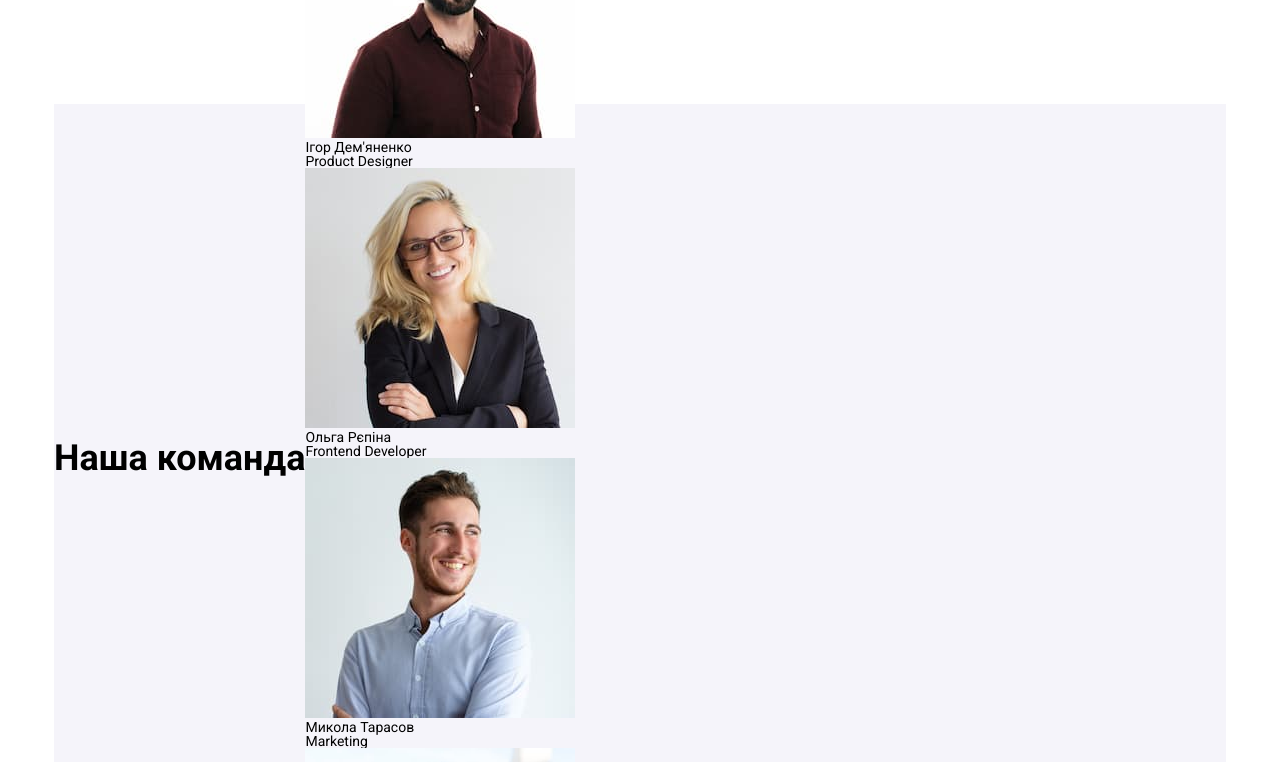
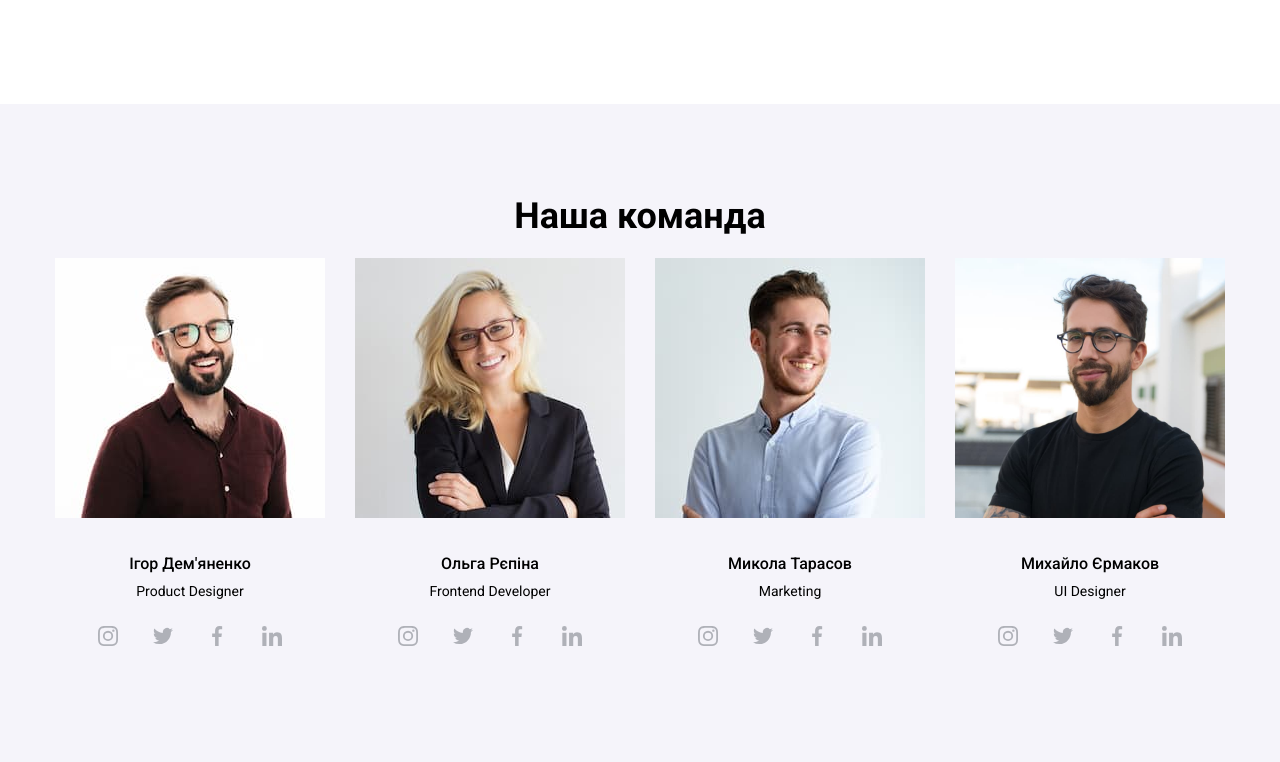
Before and after one commit to nerovnia/goit-markup-hw-01, a plain HTML site: page index.html in a window 1280 px wide. Shown: the part 1496-2258 px from the top of the page. Drawn offline with Linux system fonts and the light colour scheme.

Commit message:
Completed department section

```diff
--- a/css/style.css
+++ b/css/style.css
@@ -19,6 +19,11 @@ body {
 h2 {
   font-size: 36px;
   font-weight: 700;
+}
+
+h3 {
+  font-size: 16px;
+  font-weight: 500;
 }
 
 header {
@@ -246,12 +251,58 @@ nav a:active {
   width: 100%;
   height: 708px;
   background-color: var(--section-accent-bg-color);
+  text-align: center;
+}
+
+.department .wrapper{
+  display: flex;
+  flex-direction: column;
+  justify-content: center;
+}
+
+.department h2 {
+  margin-top: 94px;
+  text-align: center;
+}
+
+.department ul {
+  width: 100%;
+  height: 100%;
+  display: flex;
+  flex-direction: row;
+  justify-content: space-between;
+}
+
+.department ul ul{
+  width: 208px;
+  height: 44px;
+  padding: 16px 32px;
+}
+
+.department ul ul li{
+  width: 44px;
+  height: 44px;
+  display: flex;
+  justify-content: center;
+  align-items: center;
+}
+
+.department ul ul li:hover {
+  background-image: url(../images/vector/logo-soc-bg.svg);
+}
+
+.department ul ul img:hover {
+  cursor: pointer;
 }
 
 
+.department img {
+  padding: 24px 0;
+}
 
-
-
+.department h3 {
+  padding: 12px 0;
+}
 
 
 
--- a/index.html
+++ b/index.html
@@ -106,30 +106,56 @@
         </li>
       </ul>
     </section>
-    <section class="wrapper department">
+    <section class="department">
+      <div class="wrapper">
         <h2>Наша команда</h2>
         <ul>
           <li>
             <img src="./images/raster/com-igor.jpg" alt="фото портрет" width="270" height="260">
             <h3>Ігор Дем'яненко</h3>
             <p>Product Designer</p>
+            <ul>
+              <li><img src="./images/vector/logo-soc-instagram.svg" alt="інстаграм" width="20" height="20"></li>
+              <li><img src="./images/vector/logo-soc-twitter.svg" alt="твиттер" width="20" height="20"></li>
+              <li><img src="./images/vector/logo-soc-facebook.svg" alt="фейсбук" width="20" height="20"></li>
+              <li><img src="./images/vector/logo-soc-linkedin.svg" alt="лінкдін" width="20" height="20"></li>
+            </ul>
           </li>
           <li>
             <img src="./images/raster/com-olga.jpg" alt="фото портрет" width="270" height="260">
             <h3>Ольга Рєпіна</h3>
             <p>Frontend Developer</p>
+            <ul>
+              <li><img src="./images/vector/logo-soc-instagram.svg" alt="інстаграм" width="20" height="20"></li>
+              <li><img src="./images/vector/logo-soc-twitter.svg" alt="твиттер" width="20" height="20"></li>
+              <li><img src="./images/vector/logo-soc-facebook.svg" alt="фейсбук" width="20" height="20"></li>
+              <li><img src="./images/vector/logo-soc-linkedin.svg" alt="лінкдін" width="20" height="20"></li>
+            </ul>
           </li>
           <li>
             <img src="./images/raster/com-mikael.jpg" alt="фото портрет" width="270" height="260">
             <h3>Микола Тарасов</h3>
             <p>Marketing</p>
+            <ul>
+              <li><img src="./images/vector/logo-soc-instagram.svg" alt="інстаграм" width="20" height="20"></li>
+              <li><img src="./images/vector/logo-soc-twitter.svg" alt="твиттер" width="20" height="20"></li>
+              <li><img src="./images/vector/logo-soc-facebook.svg" alt="фейсбук" width="20" height="20"></li>
+              <li><img src="./images/vector/logo-soc-linkedin.svg" alt="лінкдін" width="20" height="20"></li>
+            </ul>
           </li>
           <li>
             <img src="./images/raster/com-michailo.jpg" alt="фото портрет" width="270" height="260">
             <h3>Михайло Єрмаков</h3>
             <p>UI Designer</p>
+            <ul>
+              <li><img src="./images/vector/logo-soc-instagram.svg" alt="інстаграм" width="20" height="20"></li>
+              <li><img src="./images/vector/logo-soc-twitter.svg" alt="твиттер" width="20" height="20"></li>
+              <li><img src="./images/vector/logo-soc-facebook.svg" alt="фейсбук" width="20" height="20"></li>
+              <li><img src="./images/vector/logo-soc-linkedin.svg" alt="лінкдін" width="20" height="20"></li>
+            </ul>
           </li>
         </ul>
+      </div>
     </section>
     <section>
       <h2>Портфоліо</h2>
```
Lines whose indentation alone changed are shown as unchanged.
